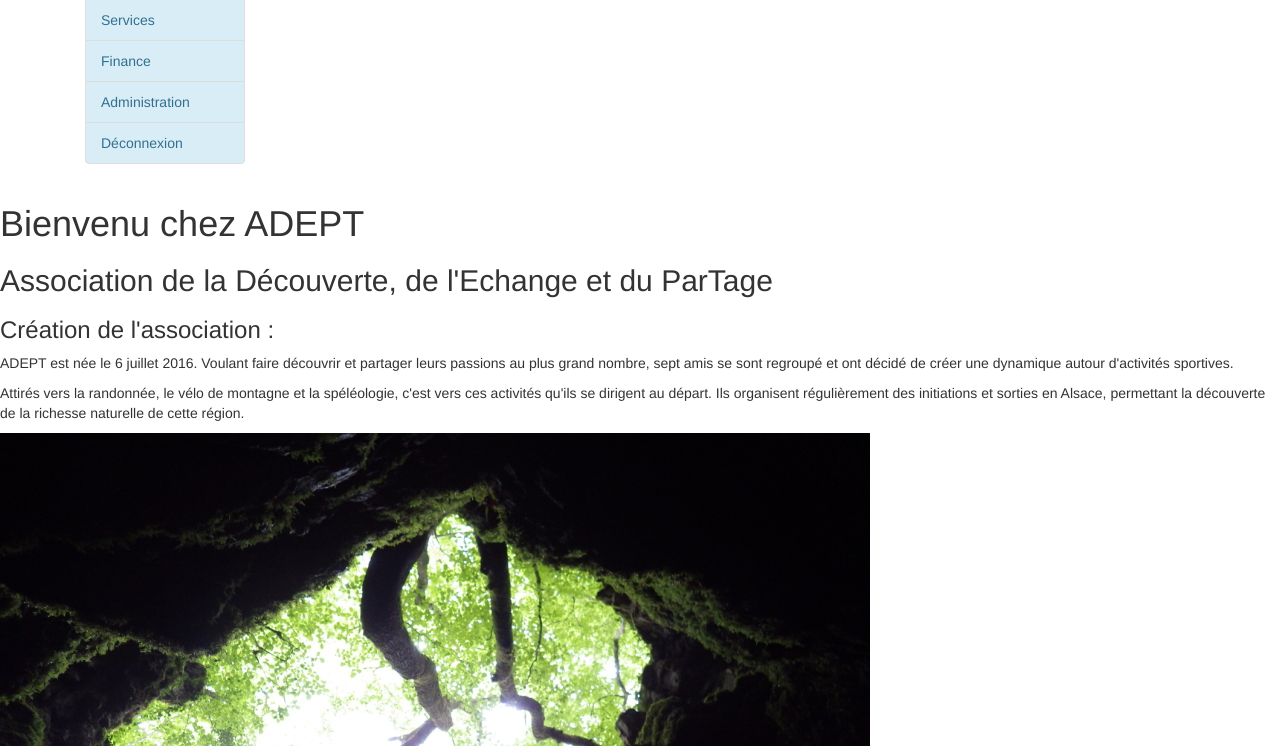
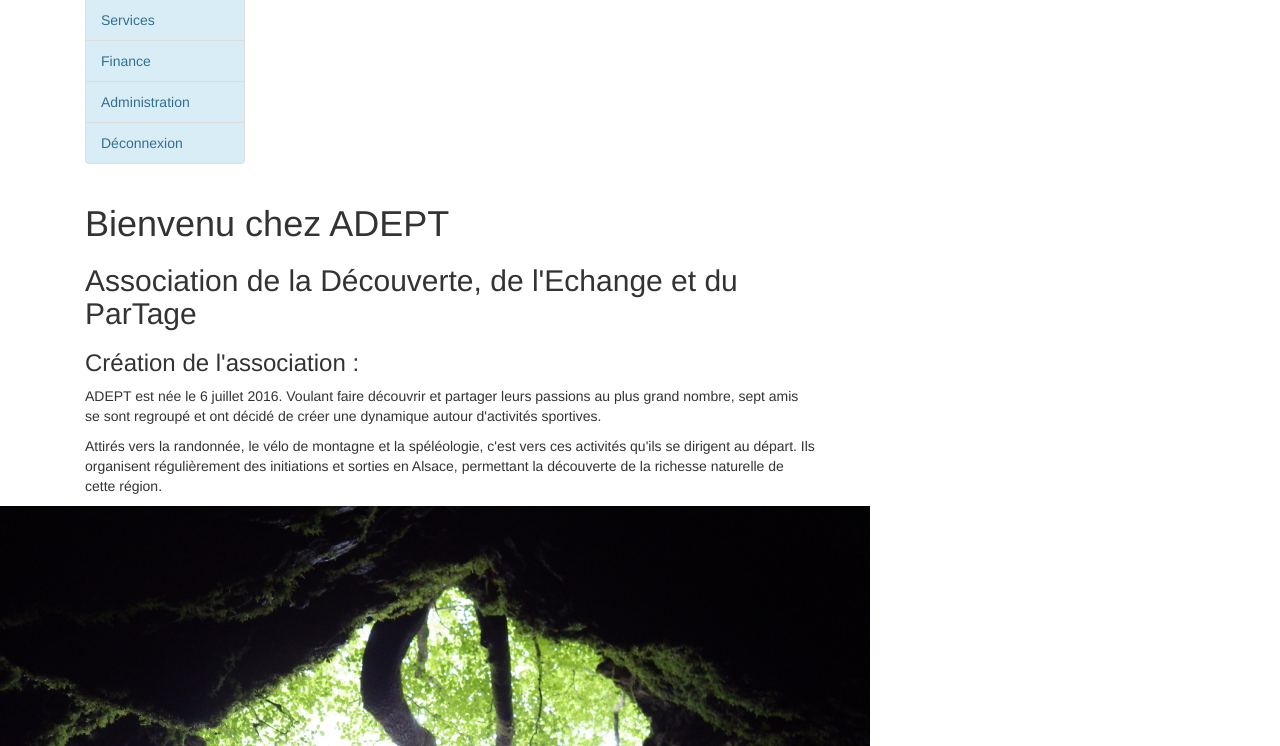
Before and after one commit to maxime432/programmation, a PHP site: page / in a window 1280 px wide; the page is wider, and only the part inside the window is pictured. Shown: the part 643-1389 px from the top of that part. Run offline with PHP 8.4, Linux system fonts and the light colour scheme.

Commit message:
Ajout dans une section de l'index

```diff
--- a/html/index.php
+++ b/html/index.php
@@ -17,11 +17,13 @@
 
         <?php include("menus.php"); ?>
 
+
+        <div class="container">
+            <div class="col-md-8">
                 <div id="titre_page">
                   <h1>Bienvenu chez ADEPT </h1>
                   <h2>Association de la Découverte, de l'Echange et du ParTage</h2>
                 </div>
-
                 <section>
                   <article>
                     <h3>Création de l'association :</h3>
@@ -31,6 +33,13 @@
                     </p>
                   </article>
                 </section>
+            </div>
+        </div>
+
+
+
+
+
 
         <div id="image_accueil">
     	  <img src="images/images_accueil.jpeg" alt="Image d'une cavité" />
```
Lines whose indentation alone changed are shown as unchanged.
